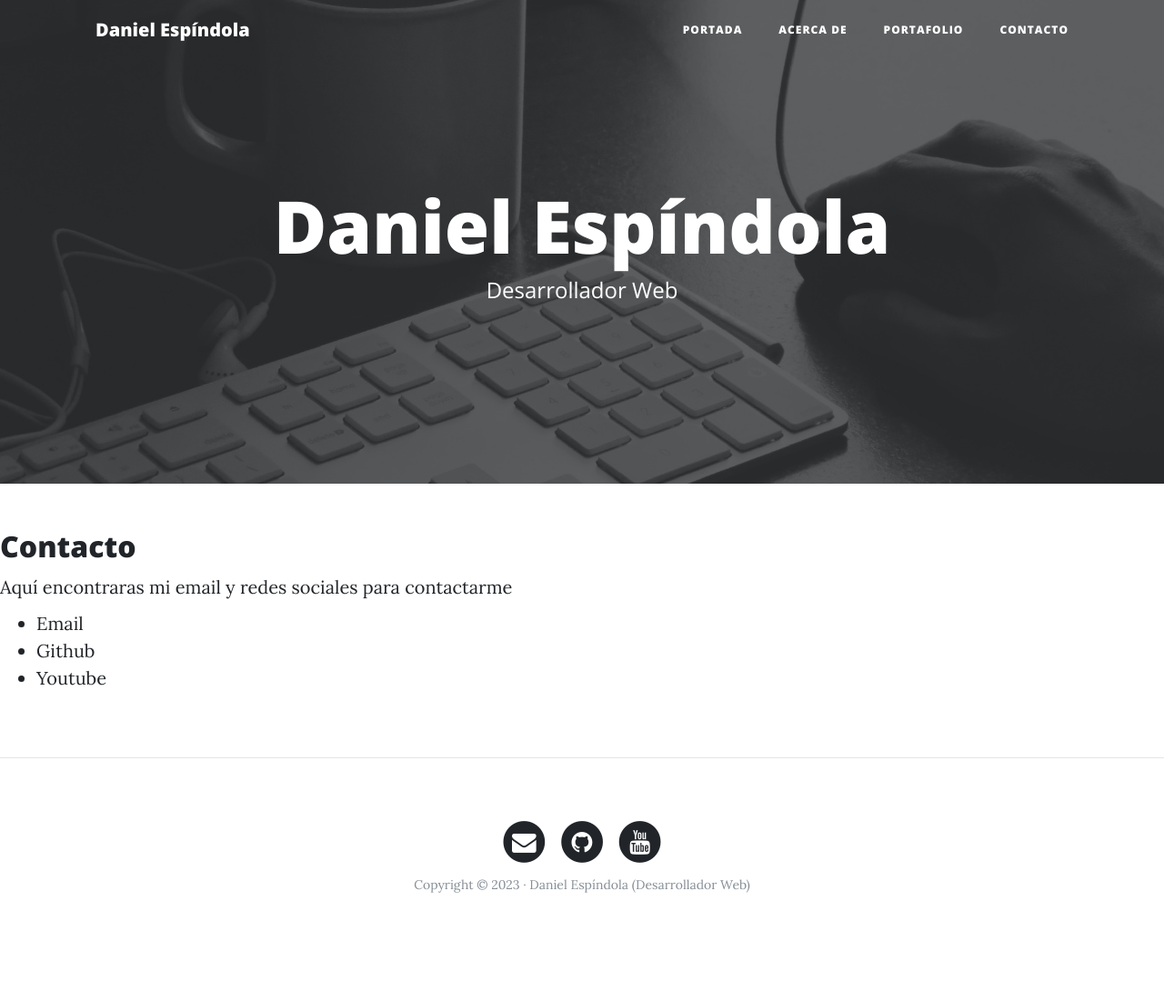
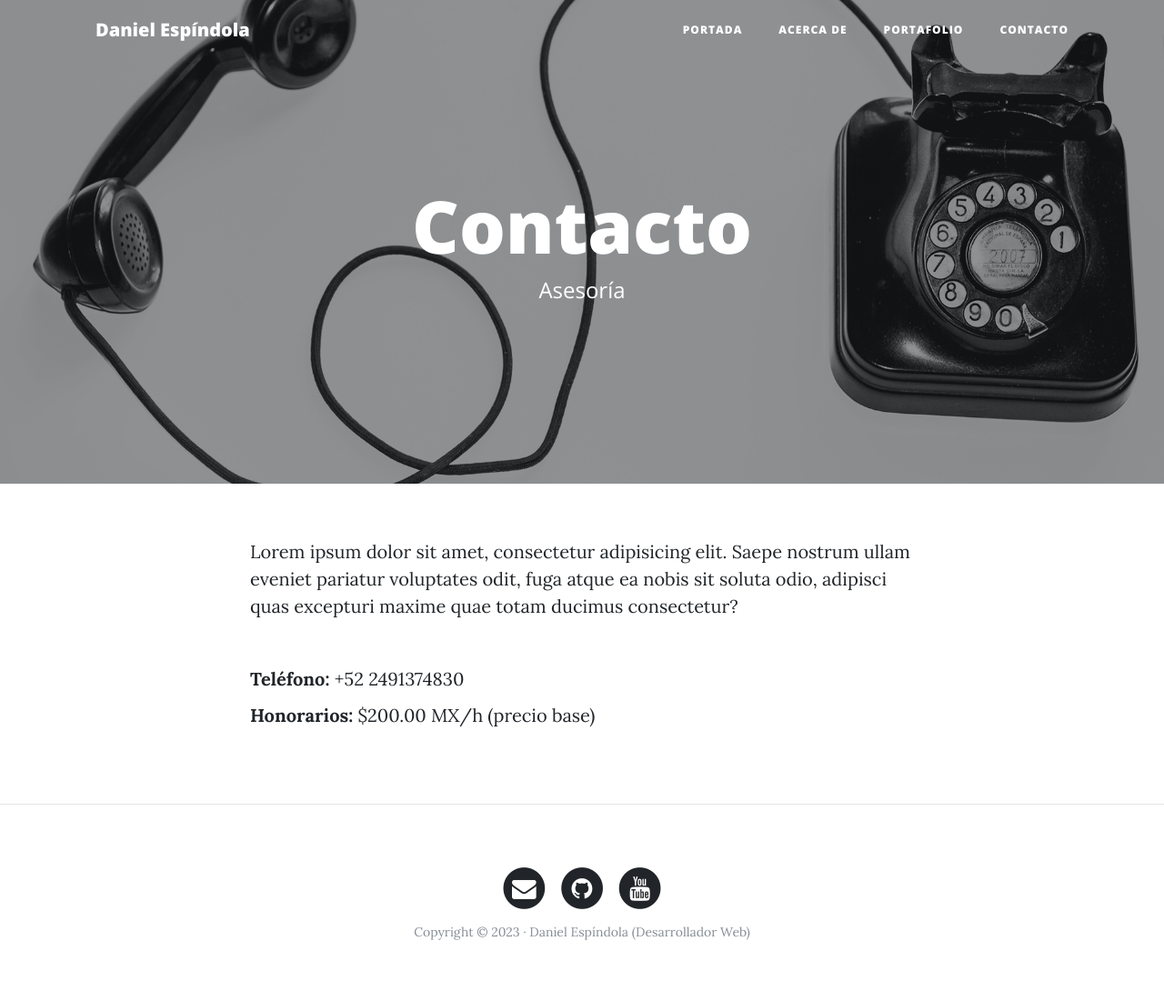
Before and after one commit to JDaniel1838/web_personal_django, a Django app: page /contact/ in a window 1280 px wide. Shown: the whole page at 91% size. Before the commit the page ends 982 px from the top, so only its background shows below. Run offline with Django 4.2, Linux system fonts and the light colour scheme; some libraries are stand-ins or nearby versions.

Commit message:
practica final

```diff
--- a/web_personal/core/templates/core/base.html
+++ b/web_personal/core/templates/core/base.html
@@ -50,14 +50,13 @@
       </nav>
 
       <!--  Cabecera -->
-      <header class="masthead" style="background-image: url('/static/core/img/home-bg.jpg')">
+      <header class="masthead" style="background-image:url('{% block background %}{% endblock %}')">
         <div class="overlay"></div>
         <div class="container">
           <div class="row">
             <div class="col-lg-8 col-md-10 mx-auto">
               <div class="site-heading">
-                <h1>Daniel Espíndola</h1>
-                <span class="subheading">Desarrollador Web</span>
+                {% block headers%}{% endblock %}
               </div>
             </div>
           </div>
--- a/web_personal/core/templates/core/contact.html
+++ b/web_personal/core/templates/core/contact.html
@@ -1,12 +1,28 @@
 {% extends 'core/base.html' %}
+{% load static %}
+
+
+{% block background %} {% static 'core/img/contact-bg.jpg' %} {% endblock %}
+
+
+{% block headers%}
+    <h1>Contacto</h1>
+    <span class="subheading">Asesoría</span>
+{% endblock %}
+
 {% block content %}
-<h2>Contacto</h2>
-    <p>Aquí encontraras mi email y redes sociales para contactarme</p>
-    <ul>
-        <li><a href='www.google.com'>Email</a></li>
-        <li><a href='www.github.com'>Github</a></li>
-        <li><a href='www.youtube.com'>Youtube</a></li>
-    </ul>
+<div class="container">
+
+    <div class="row">
+        <div class="col-lg-8 col-md-10 mx-auto">
+            <p>Lorem ipsum dolor sit amet, consectetur adipisicing elit. Saepe nostrum ullam eveniet pariatur voluptates odit, fuga atque ea nobis sit soluta odio, adipisci quas excepturi maxime quae totam ducimus consectetur?</p>
+            <br>
+            <p><b>Teléfono:</b> +52 2491374830</p>
+            <p><b>Honorarios:</b> $200.00 MX/h (precio base)</p>
+        </div>
+    </div>
+
+</div>
 
 
 {% endblock %}
--- a/web_personal/portfolio/templates/portfolio/portfolio.html
+++ b/web_personal/portfolio/templates/portfolio/portfolio.html
@@ -1,9 +1,7 @@
 {% extends 'core/base.html' %}
 {% load static %}
 
- {% block background  %}
-    {% static 'core/img/portfolio.jpg' %}
-{% endblock %}
+{% block background %} {% static 'core/img/portfolio-bg.jpg' %} {% endblock %}
 
 {% block headers%}
     <h1>Portafolio</h1>
```
Also changed, not shown: web_personal/core/templates/core/about.html (+23 -2 lines), web_personal/core/templates/core/home.html (+10 -3 lines), web_personal/core/static/core/img/about-bg.jpg (added), web_personal/core/static/core/img/avatar.jpeg (added), web_personal/core/static/core/img/contact-bg.jpg (added), web_personal/core/static/core/img/portfolio-bg.jpg (added), 1 other file.
